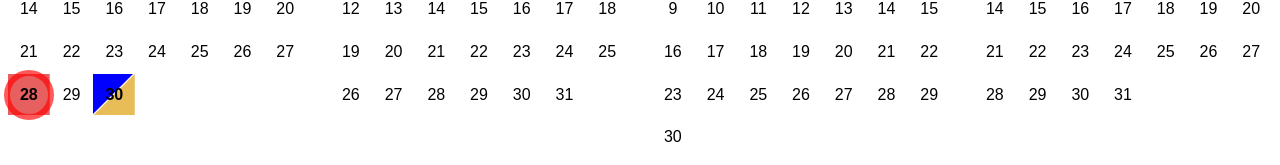
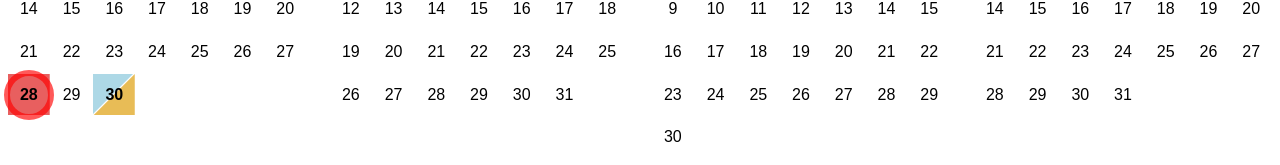
Before and after one commit to heimv-ch/heimv-calendar, a React (Vite) app: page / in a window 1280 px wide. Shown: the part 250-415 px from the top of the page. Built offline with nearby package versions, Linux system fonts and the light colour scheme.

Commit message:
feat: introduce occupancy popover

```diff
--- a/package.json
+++ b/package.json
@@ -9,6 +9,7 @@
 		"preview": "vite preview"
 	},
 	"dependencies": {
+		"@floating-ui/react": "^0.27.8",
 		"date-fns": "^4.1.0",
 		"react": "^19.0.0",
 		"react-dom": "^19.0.0"
--- a/src/App.tsx
+++ b/src/App.tsx
@@ -18,11 +18,11 @@ function App() {
 			<Calendar
 				occupancies={
 					new Map([
-						[today, { allDay: { key: "alkdfjlkf" } }],
+						[today, { allDay: { key: "alkdfjllasdjfdlkasjadslfjasdlkjasdlkjkf" } }],
 						[
 							plus2,
 							{
-								forenoon: { key: "sakjfklösfjsal", color: "blue" },
+								forenoon: { key: "sakjfklösfjsal", color: "lightblue" },
 								afternoon: { key: "asldkjfdflk", color: "#e8bc56" },
 							},
 						],
@@ -32,6 +32,17 @@ function App() {
 				}
 				onOccupancyClick={console.log}
 				onDateClick={console.log}
+				renderOccupancyPopover={({ key }) => (
+					<div
+						style={{
+							boxShadow: "0 0 5px black",
+							backgroundColor: "white",
+							padding: 20,
+						}}
+					>
+						{key}
+					</div>
+				)}
 			/>
 		</>
 	);
--- a/src/components/Calendar.tsx
+++ b/src/components/Calendar.tsx
@@ -2,12 +2,14 @@ import { addMonths, eachMonthOfInterval, formatISO } from "date-fns";
 import type { Occupancy, OccupancySlot } from "../model/occupancy";
 import { CalendarMonth } from "./CalendarMonth";
 import { defaults } from "../config";
+import type { ReactNode } from "react";
 
 export type CalendarProps = {
 	currentDate?: Date;
 	occupancies?: Map<string, OccupancySlot>;
 	onDateClick?: (date: Date) => void;
 	onOccupancyClick?: (occupancy: Occupancy) => void;
+	renderOccupancyPopover?: (occupancy: Occupancy) => ReactNode;
 	visibleMonth?: number;
 };
 
@@ -17,6 +19,7 @@ export function Calendar({
 	occupancies,
 	onDateClick,
 	onOccupancyClick,
+	renderOccupancyPopover,
 }: CalendarProps) {
 	return (
 		<div className="calendar">
@@ -34,6 +37,7 @@ export function Calendar({
 								key={dateString}
 								onDateClick={onDateClick}
 								onOccupancyClick={onOccupancyClick}
+								renderOccupancyPopover={renderOccupancyPopover}
 							/>
 						);
 					})}
--- a/src/components/CalendarDate.tsx
+++ b/src/components/CalendarDate.tsx
@@ -1,6 +1,7 @@
 import { getDate, isSameDay, parseISO } from "date-fns";
 import type { Occupancy, OccupancySlot } from "../model/occupancy";
-import { defaults } from "../config";
+import type { ReactNode } from "react";
+import { OccupancySlot as OccupancySlotComponent } from "./OccupancySlot";
 
 type CalendarDateProps = {
 	dateString: string;
@@ -8,16 +9,11 @@ type CalendarDateProps = {
 	href?: string;
 	onClickOccupancy?: (occupancy: Occupancy) => void;
 	occupancySlot?: OccupancySlot;
+	renderOccupancyPopover?: (occupancy: Occupancy) => ReactNode;
 };
 
 export function CalendarDate(props: CalendarDateProps) {
-	const {
-		dateString,
-		occupancySlot: { allDay, forenoon, afternoon } = {},
-		href,
-		onClick,
-		onClickOccupancy,
-	} = props;
+	const { dateString, occupancySlot, href, onClick, onClickOccupancy, renderOccupancyPopover } = props;
 
 	const date = parseISO(dateString);
 
@@ -37,52 +33,12 @@ export function CalendarDate(props: CalendarDateProps) {
 			<a href={href} onClick={() => onClick?.(date)}>
 				<time dateTime={dateString}>{getDate(date)}</time>
 			</a>
-			{hasOccupancies && (
-				<svg viewBox="0 0 48 48" preserveAspectRatio="xMidYMid meet">
-					<title>Occupancy</title>
-					{allDay ? (
-						// biome-ignore lint/a11y/useKeyWithClickEvents: <explanation>
-						<rect
-							onClick={(e) => {
-								e.stopPropagation();
-								onClickOccupancy?.(allDay);
-							}}
-							className="occupancy-slot"
-							y="0"
-							x="0"
-							width="48"
-							height="48"
-							fill={allDay.color ?? defaults.color}
-						/>
-					) : (
-						<>
-							{forenoon && (
-								// biome-ignore lint/a11y/useKeyWithClickEvents: <explanation>
-								<polygon
-									onClick={(e) => {
-										e.stopPropagation();
-										onClickOccupancy?.(forenoon);
-									}}
-									className="occupancy-slot"
-									points="0,0 0,46 46,0"
-									fill={forenoon.color ?? defaults.color}
-								/>
-							)}
-							{afternoon && (
-								// biome-ignore lint/a11y/useKeyWithClickEvents: <explanation>
-								<polygon
-									onClick={(e) => {
-										e.stopPropagation();
-										onClickOccupancy?.(afternoon);
-									}}
-									className="occupancy-slot"
-									points="48,0 48,48 0,48"
-									fill={afternoon.color ?? defaults.color}
-								/>
-							)}
-						</>
-					)}
-				</svg>
+			{occupancySlot && (
+				<OccupancySlotComponent
+					occupancySlot={occupancySlot}
+					onClick={onClickOccupancy}
+					renderPopover={renderOccupancyPopover}
+				/>
 			)}
 		</div>
 	);
--- a/src/components/CalendarMonth.tsx
+++ b/src/components/CalendarMonth.tsx
@@ -1,18 +1,26 @@
 import { eachDayOfInterval, endOfMonth, format, formatISO, getDay, parseISO, startOfMonth } from "date-fns";
 import { CalendarDate } from "./CalendarDate";
 import type { Occupancy, OccupancySlot } from "../model/occupancy";
+import type { ReactNode } from "react";
 
 interface CalendarMonthProps {
 	dateString: string;
 	occupancies?: Map<string, OccupancySlot>;
 	onDateClick?: (date: Date) => void;
 	onOccupancyClick?: (occupancy: Occupancy) => void;
+	renderOccupancyPopover?: (occupancy: Occupancy) => ReactNode;
 }
 
 // Handle localization
 const weekdayShortNames = ["Mo", "Di", "Mi", "Do", "Fr", "Sa", "So"] as const;
 
-export function CalendarMonth({ dateString, occupancies, onDateClick, onOccupancyClick }: CalendarMonthProps) {
+export function CalendarMonth({
+	dateString,
+	occupancies,
+	onDateClick,
+	onOccupancyClick,
+	renderOccupancyPopover,
+}: CalendarMonthProps) {
 	const date = startOfMonth(parseISO(dateString));
 	const monthStartsAfter = (getDay(date) + 6) % 7;
 
@@ -39,6 +47,7 @@ export function CalendarMonth({ dateString, occupancies, onDateClick, onOccupanc
 							dateString={dateString}
 							onClick={onDateClick}
 							onClickOccupancy={onOccupancyClick}
+							renderOccupancyPopover={renderOccupancyPopover}
 							key={dateString}
 						/>
 					);
--- /dev/null
+++ b/src/components/Occupancy.tsx
@@ -0,0 +1,61 @@
+import { autoPlacement, useFloating, useFocus, useHover, useInteractions } from "@floating-ui/react";
+import type { Occupancy as OccupancyType, OccupancySlot } from "../model/occupancy";
+import { type ReactNode, useState } from "react";
+import { defaults } from "../config";
+
+type OccupancyProps = {
+	type: keyof OccupancySlot;
+	occupancy: OccupancyType;
+	renderPopover?: (occupancy: OccupancyType) => ReactNode;
+	onClick?: () => void;
+};
+
+export function Occupancy({ type, occupancy, renderPopover, onClick }: OccupancyProps) {
+	const [isOpen, setIsOpen] = useState(false);
+
+	const { refs, context, floatingStyles } = useFloating({
+		open: isOpen,
+		onOpenChange: setIsOpen,
+		middleware: [autoPlacement()],
+	});
+
+	const hover = useHover(context);
+	const focus = useFocus(context);
+
+	const { getReferenceProps, getFloatingProps } = useInteractions([hover, focus]);
+
+	const props: React.SVGProps<SVGRectElement & SVGPolygonElement> = {
+		onClick: (e) => {
+			e.stopPropagation();
+			onClick?.();
+		},
+		fill: occupancy.color ?? defaults.color,
+		ref: refs.setReference,
+		...getReferenceProps(),
+	};
+
+	const getSlot = () => {
+		switch (type) {
+			case "allDay":
+				return <rect y="0" x="0" width="48" height="48" {...props} />;
+			case "forenoon":
+				return <polygon points="0,0 0,46 46,0" {...props} />;
+			case "afternoon":
+				return <polygon points="48,0 48,48 0,48" {...props} />;
+		}
+	};
+
+	return (
+		<>
+			<svg viewBox="0 0 48 48" preserveAspectRatio="xMidYMid meet">
+				<title>{type}</title>
+				{getSlot()}
+			</svg>
+			{isOpen && (
+				<div ref={refs.setFloating} {...getFloatingProps()} style={floatingStyles} className="occupancy-popover">
+					{renderPopover?.(occupancy)}
+				</div>
+			)}
+		</>
+	);
+}
--- /dev/null
+++ b/src/components/OccupancySlot.tsx
@@ -0,0 +1,42 @@
+import type { Occupancy as OccupancyType, OccupancySlot as OccupancySlotType } from "../model/occupancy";
+import type { ReactNode } from "react";
+import { Occupancy } from "./Occupancy";
+
+type OccupancySlotProps = {
+	occupancySlot: OccupancySlotType;
+	onClick?: (occupancy: OccupancyType) => void;
+	renderPopover?: (occupancy: OccupancyType) => ReactNode;
+};
+
+export function OccupancySlot({
+	onClick,
+	occupancySlot: { allDay, forenoon, afternoon },
+	renderPopover,
+}: OccupancySlotProps) {
+	return (
+		<>
+			{allDay ? (
+				<Occupancy occupancy={allDay} type="allDay" onClick={() => onClick?.(allDay)} renderPopover={renderPopover} />
+			) : (
+				<>
+					{forenoon && (
+						<Occupancy
+							occupancy={forenoon}
+							type="forenoon"
+							onClick={() => onClick?.(forenoon)}
+							renderPopover={renderPopover}
+						/>
+					)}
+					{afternoon && (
+						<Occupancy
+							occupancy={afternoon}
+							type="afternoon"
+							onClick={() => onClick?.(afternoon)}
+							renderPopover={renderPopover}
+						/>
+					)}
+				</>
+			)}
+		</>
+	);
+}
--- a/src/index.css
+++ b/src/index.css
@@ -108,16 +108,6 @@ body {
 			text-align: center;
 			font-weight: bold;
 		}
-
-		.month .occupancy-popover {
-			transform: translate(-43%, 2.55em);
-		}
-
-		.month:nth-last-child(-n + 6) {
-			.occupancy-popover {
-				transform: translate(-43%, -105%);
-			}
-		}
 	}
 
 	.months-calendar {
@@ -164,16 +154,6 @@ body {
 			position: relative;
 			aspect-ratio: 1 / 1;
 			padding: 0;
-		}
-
-		.date .occupancy-popover {
-			transform: translate(-43%, -100%);
-		}
-
-		.date:nth-child(-n + 14) {
-			.occupancy-popover {
-				transform: translate(-43%, 3em);
-			}
 		}
 	}
 
@@ -267,18 +247,6 @@ body {
 	}
 
 	.occupancy-popover {
-		position: absolute;
 		z-index: 10;
-		display: none;
-		width: max-content;
-		text-align: start;
-		max-width: min(90vw, 20rem);
-		padding: 0.5em;
-
-		ul.occupancies {
-			& > li + li {
-				margin-top: 2em;
-			}
-		}
 	}
 }
```
Also changed, not shown: 1 other file (tests, documents, lock files or other folders).
